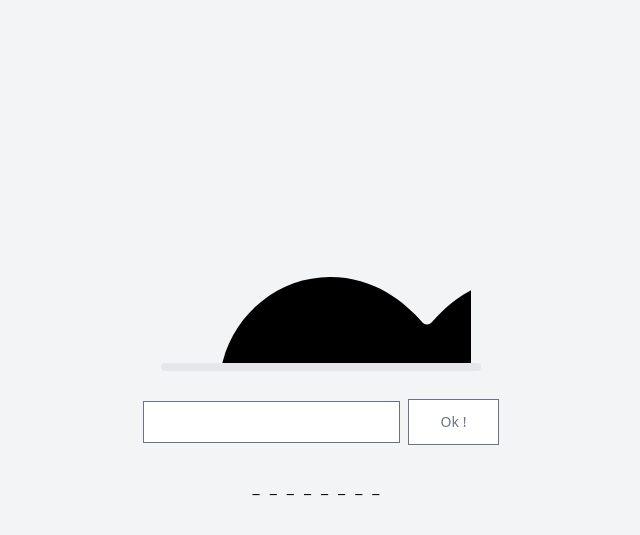
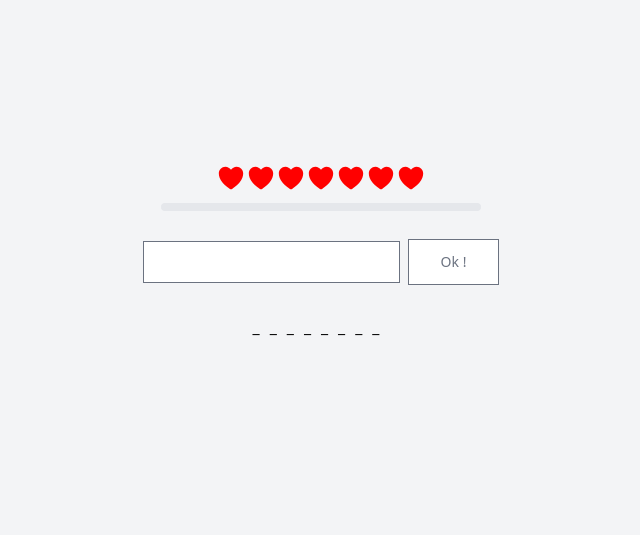
Before and after one commit to BaptisteRenaudot/JeuDuPendu, a website with bundled scripts: page index.html in a window 1280 px wide. Shown: the part 149-684 px from the top of the page, without its empty margins (319-959 px from the left). Built offline with nearby package versions, Linux system fonts and the light colour scheme.

Commit message:
Affichage des coeurs pour les vies terminé

```diff
--- a/app.js
+++ b/app.js
@@ -1,58 +1,3 @@
-/* Fonction getsPosts qui :
-    Récupère le premier utilisateur depuis https://jsonplaceholder.typicode.com/users
-    Récupères les articles du premier utilisateur depuis https://jsonplaceholder.typicode.com/comments?userId={ID}
-    Renvois les articles au format json
-*/
-
-
-
-// let get = function (url, success) {
-//     let xhr = new window.XMLHttpRequest()
-
-//     xhr.onreadystatechange = function () {
-//         if (xhr.readyState === 4) {
-//             success(xhr.responseText)
-//         }
-//     }
-
-//     xhr.open('GET', url, true)
-//     xhr.send()
-// }
-
-// let getPosts = function () {
-//     get('https://hp-api.herokuapp.com/api/characters', function (response) {
-//         let users = JSON.parse(response)
-//         users.forEach(e => {
-//             let p = document.createElement("p")
-//             let contenu_p = document.createTextNode(e.name)
-
-//             p.appendChild(contenu_p)
-
-//             p.classList.add("demo")
-
-//             console.log(p);
-
-//             let afficher = document.getElementsByTagName("body")[0]
-//             afficher.appendChild(p)
-//         });
-
-//     })
-// }
-
-// console.log(getPosts());
-
-
-// $('.multiple-items').slick({
-//     infinite: true,
-//     slidesToShow: 3,
-//     slidesToScroll: 3
-// });
-
-
-
-
-
-
 /** Récupération du mot aléatoire */
 let demo = document.querySelector(".demo")
 
@@ -83,23 +28,6 @@ tabMot.forEach(e => {
 });
 /** Fin de la séparation des lettres */
 
-/** Changement des underscores en mot */
-// function change() {
-//     let tabMot = motSecret.split('')
-//     let divUnderscore = document.querySelectorAll(".motSecret")
-
-//     for (let i = 0; i < divUnderscore.length; i++) {
-//         const e = divUnderscore[i];
-
-//         e.innerText = (tabMot[i])
-//     }
-
-
-// }
-
-// setTimeout(change, 1000)
-/** Fin du changement des underscores en lettres */
-
 
 /** Récupération de la valeur de l'input + affichage d'une lettre si trouvée par l'user + Compte le nombre de réponses fausses + Création d'une progressBar*/
 let inputUserValue
@@ -115,6 +43,7 @@ let nbFewLetter = 0
 let lettrePlusieursFoisTab = []
 let lettre = 0
 let lettreTrouvee = 0
+let vierestante = 7
 
 function validerLetter() {
     let inputUser = document.querySelector(".inputLetter")
@@ -177,8 +106,17 @@ function validerLetter() {
 
     if (vie === 0) {
         nbvie++
+        vierestante--
         vie++
+
+        if (nbvie <= 7) {
+            let img = document.getElementById("img" + vierestante)
+            img.src = "coeur-gris.svg"
+        }
+
     }
+
+    console.log(vierestante);
 
     console.log("Nombre de lettres fausses : " + nbvie);
 
@@ -210,15 +148,12 @@ function reload() {
 
 
 /** Affichage des vies */
-for (let i = 0; i < 7; i++) {
-    // document.querySelector(".vie").outerHTML = '<svg xmlns="http://www.w3.org/2000/svg" class="coeur ionicon" fill="red" viewBox="0 0 512 512"><title>Heart</title><path d="M256 448a32 32 0 01-18-5.57c-78.59-53.35-112.62-89.93-131.39-112.8-40-48.75-59.15-98.8-58.61-153C48.63 114.52 98.46 64 159.08 64c44.08 0 74.61 24.83 92.39 45.51a6 6 0 009.06 0C278.31 88.81 308.84 64 352.92 64c60.62 0 110.45 50.52 111.08 112.64.54 54.21-18.63 104.26-58.61 153-18.77 22.87-52.8 59.45-131.39 112.8a32 32 0 01-18 5.56z"/></svg>'
-    var coeur = document.querySelector('.contener')
-    var svg = document.createElement('svg'); //Get svg element
-    var newElement = document.createElementNS("http://www.w3.org/2000/svg", 'path'); //Create a path in SVG's namespace
-    svg.setAttribute("viewBox", "0 0 512 512")
+for (let i = 0; i < vierestante; i++) {
+    var coeur = document.querySelector('.pimg')
+    var svg = document.createElement('img');
+    svg.src = "coeur-rempli.svg";
     svg.classList.add("ionicon")
-    newElement.setAttribute("d", "M256 448a32 32 0 01-18-5.57c-78.59-53.35-112.62-89.93-131.39-112.8-40-48.75-59.15-98.8-58.61-153C48.63 114.52 98.46 64 159.08 64c44.08 0 74.61 24.83 92.39 45.51a6 6 0 009.06 0C278.31 88.81 308.84 64 352.92 64c60.62 0 110.45 50.52 111.08 112.64.54 54.21-18.63 104.26-58.61 153-18.77 22.87-52.8 59.45-131.39 112.8a32 32 0 01-18 5.56z"); //Set path's data
-    svg.appendChild(newElement);
+    svg.setAttribute('id', 'img' + (i))
     coeur.appendChild(svg);
 }
 
--- a/index.css
+++ b/index.css
@@ -43,4 +43,5 @@ body {
     display: inline-block;
     height: 30px;
     fill: red;
+    margin-bottom: 10px;
 }
--- a/index.html
+++ b/index.html
@@ -43,10 +43,8 @@
                 class="progressBar flex h-full bg-gray-500 dark:bg-blue-400 transition">
             </div>
         </div>
-        <svg>
-            <path
-                d="M256 448a32 32 0 01-18-5.57c-78.59-53.35-112.62-89.93-131.39-112.8-40-48.75-59.15-98.8-58.61-153C48.63 114.52 98.46 64 159.08 64c44.08 0 74.61 24.83 92.39 45.51a6 6 0 009.06 0C278.31 88.81 308.84 64 352.92 64c60.62 0 110.45 50.52 111.08 112.64.54 54.21-18.63 104.26-58.61 153-18.77 22.87-52.8 59.45-131.39 112.8a32 32 0 01-18 5.56z" />
-        </svg>
+
+        <p class="pimg"></p>
     </div>
 
 
```
Also changed, not shown: coeur-gris.svg (added).
